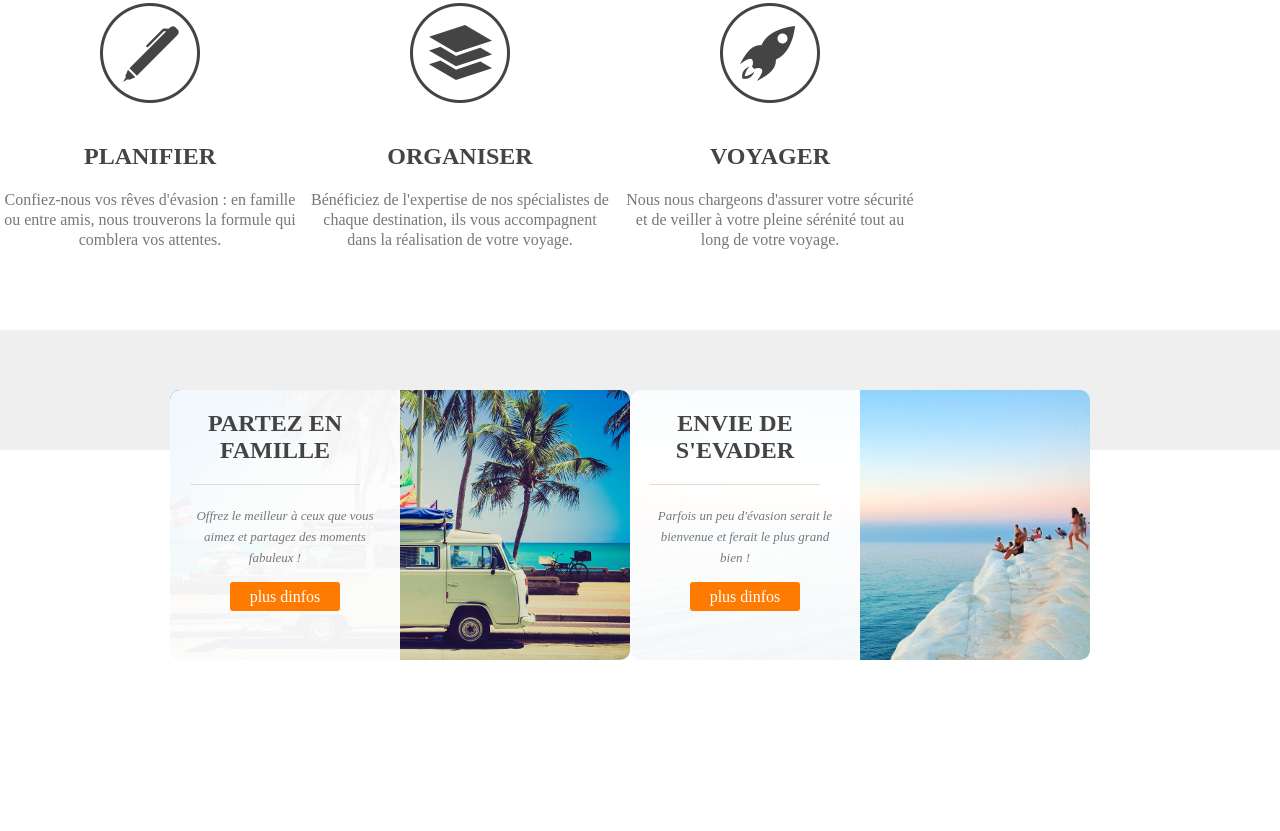
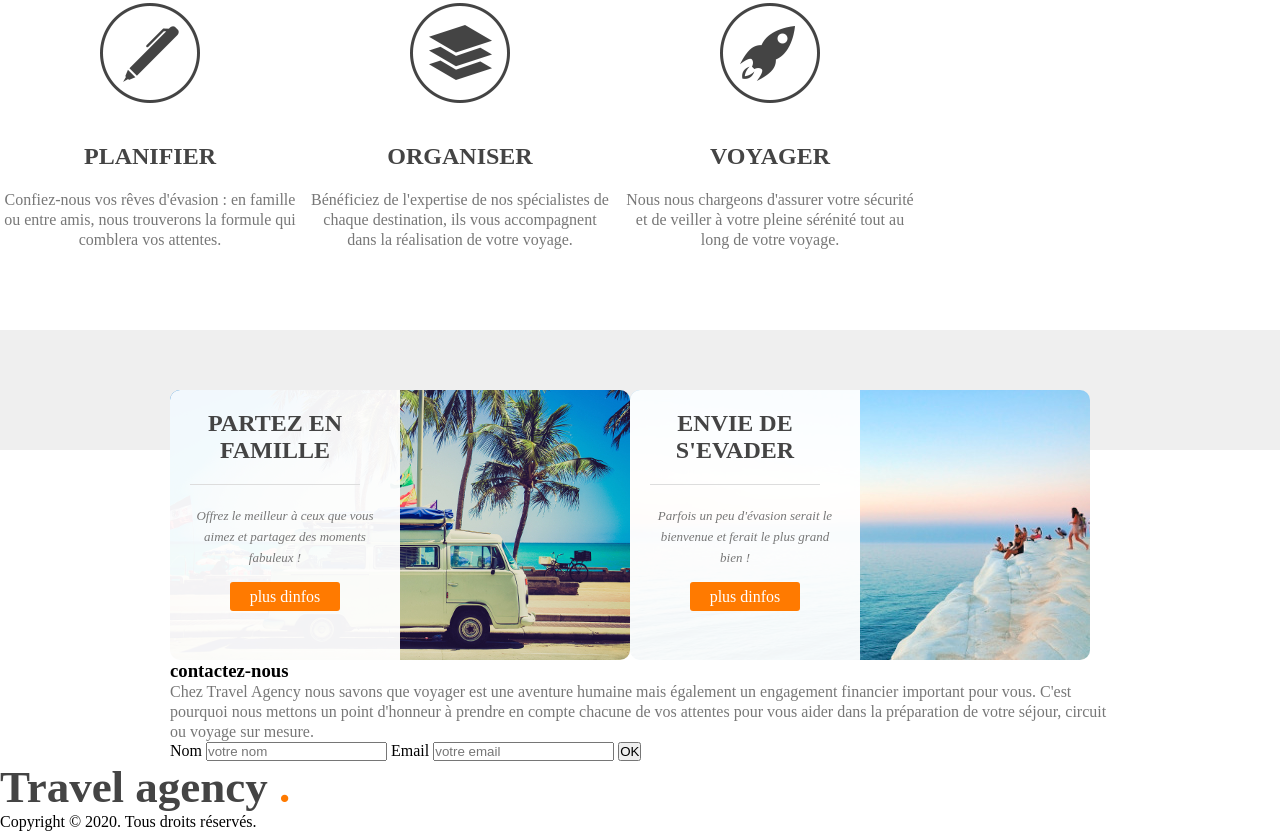
Before and after one commit to BOUASSIDA-Med/web-site-travel-agency, a plain HTML site: page index.html in a window 1280 px wide. Shown: the part 777-1608 px from the top of the page. Before the commit the page ends 1477 px from the top, so only its background shows below. Drawn offline with Linux system fonts and the light colour scheme; a web font is replaced by a local one.

Commit message:
Update index.html

```diff
--- a/index.html
+++ b/index.html
@@ -90,15 +90,24 @@
 
              </article>
           </div>
-        </div>
+
         </section>
         <section id="contact">
         <div class="wrapper">
+            <h3>contactez-nous</h3>
+            <p>Chez Travel Agency nous savons que voyager est une aventure humaine mais également un engagement financier important pour vous. C'est pourquoi nous mettons un point d'honneur à prendre en compte chacune de vos attentes pour vous aider dans la préparation de votre séjour, circuit ou voyage sur mesure. </p>
+            <form>
+                <label for="name">Nom</label>
+                <input type="text" id="name" placeholder="votre nom">
+                <label for="email">Email</label>
+                <input type="text" id="email" placeholder="votre email">
+                <input type="submit" value="OK" class="button-3">
+            </form>
         </div>
         </section>
         <footer>
-
-
+           <h1> Travel agency <span class="orange"> .</span></h1>
+            <div class="copyright"> Copyright © 2020. Tous droits réservés.</div>
 
         </footer>
     <body/>
```
